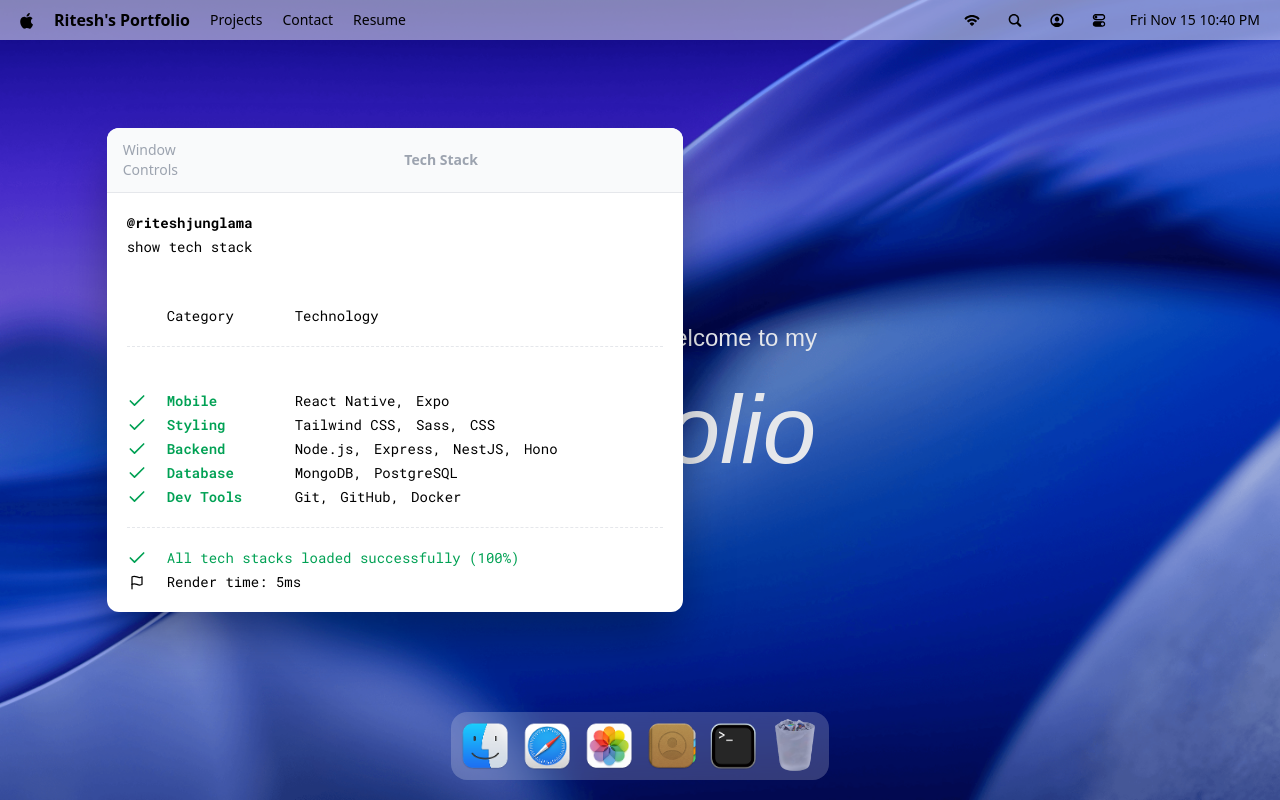
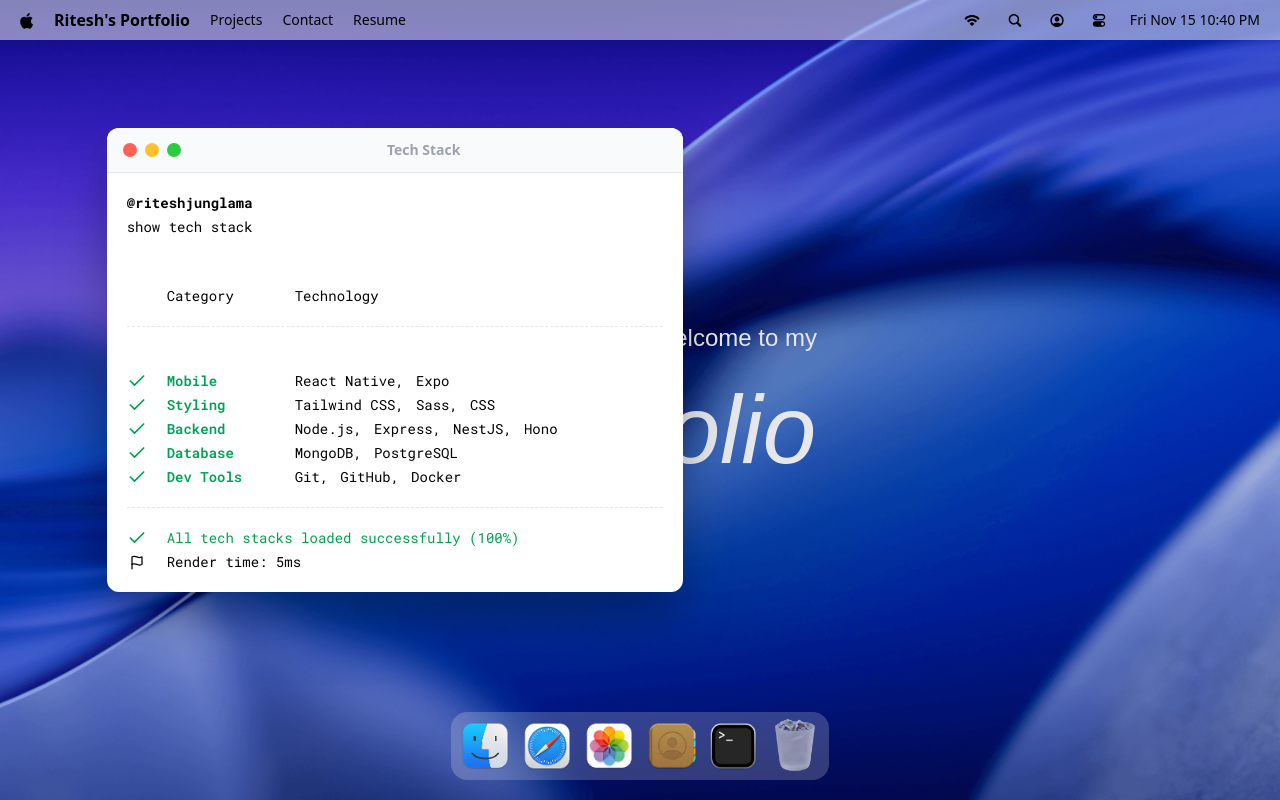
Before and after one commit to rjlama07/Portfolio-React, a React (Vite) app: page / in a window 1280 px wide. Both pictures are taken after a click on the button 733 px from the left and 746 px from the top of the page. Built offline with nearby package versions, Linux system fonts and the light colour scheme; a web font is replaced by a local one.

Commit message:
add: window control

```diff
--- /dev/null
+++ b/src/components/MacUi/WindowControl.jsx
@@ -0,0 +1,20 @@
+import React from "react";
+import useWindowStore from "../../store/window";
+
+const WindowControl = ({ target }) => {
+  const { closeWindow } = useWindowStore();
+  return (
+    <div id="window-controls">
+      <div
+        className="close"
+        onClick={() => {
+          closeWindow(target);
+        }}
+      ></div>
+      <div className="minimize"></div>
+      <div className="maximize"></div>
+    </div>
+  );
+};
+
+export default WindowControl;
--- a/src/components/Windows/Terminal.jsx
+++ b/src/components/Windows/Terminal.jsx
@@ -2,6 +2,7 @@ import React, { useState, useEffect } from "react";
 import WindowWrapper from "../../HOC/WindowWrapper";
 import { techStack } from "../../constants";
 import { Check, Flag } from "lucide-react";
+import WindowControl from "../MacUi/WindowControl";
 
 const Terminal = () => {
   const [showCommand, setShowCommand] = useState(false);
@@ -42,7 +43,7 @@ const Terminal = () => {
   return (
     <>
       <div id="window-header">
-        <p>Window Controls</p>
+        <WindowControl target="terminal"></WindowControl>
         <h2>Tech Stack</h2>
       </div>
       <div className="techstack">
```
